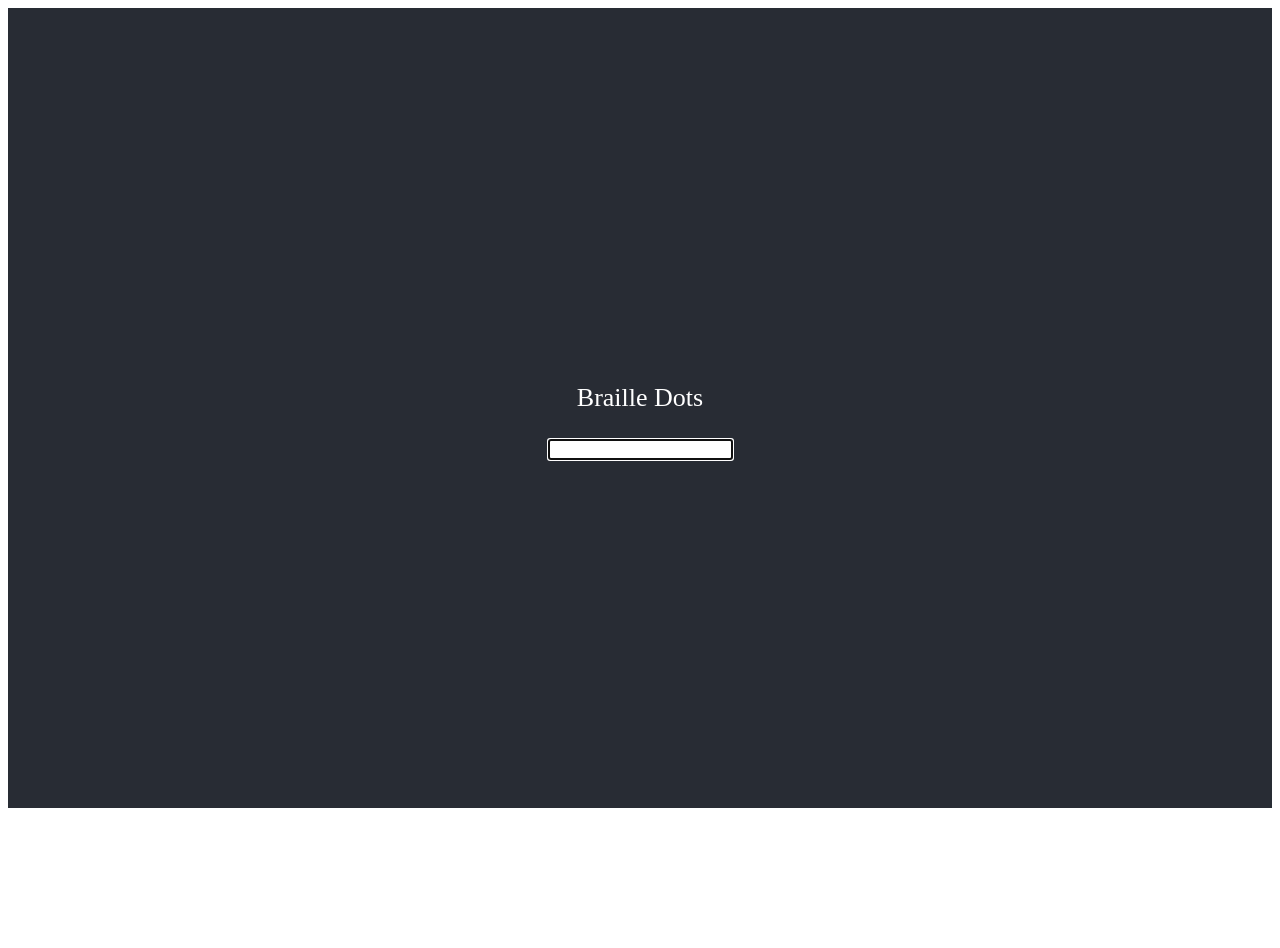
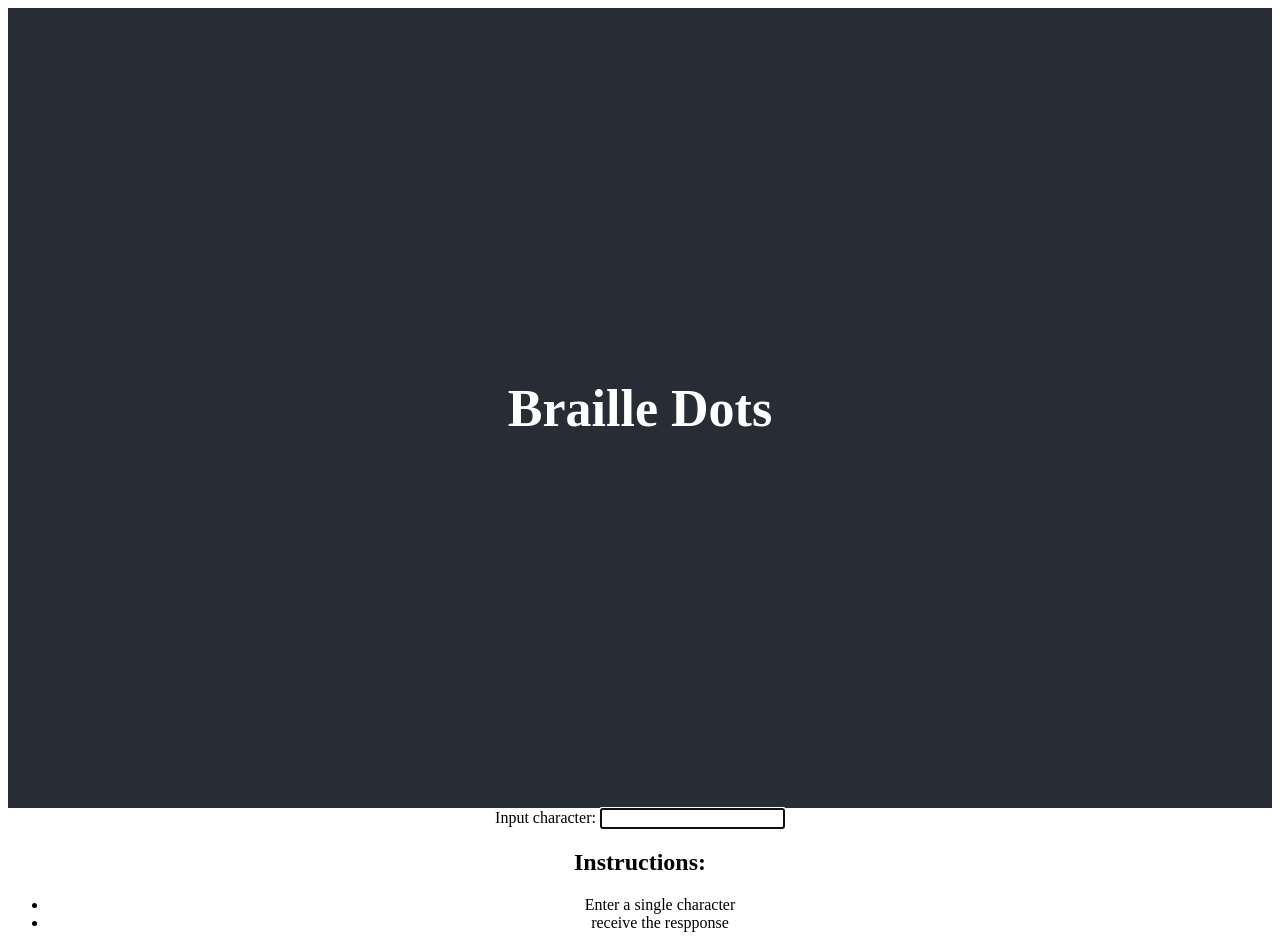
Before and after one commit to renanfpina/braille-dots, a React (Create React App) app: page / in a window 1280 px wide. Before the commit the page ends 816 px from the top, so only its background shows below. Built offline with nearby package versions, Linux system fonts and the light colour scheme.

Commit message:
Adding more elements, properties and events

```diff
--- a/src/App.tsx
+++ b/src/App.tsx
@@ -6,9 +6,18 @@ const App = () => {
   return (
     <div className="App">
       <header className="App-header">
-        <p>Braille Dots</p>
-        <InputCharacter />
+        <h1>Braille Dots</h1>
       </header>
+      <main>
+      <InputCharacter />
+      </main>
+      <footer>
+        <h2>Instructions:</h2>
+        <ul>
+          <li>Enter a single character</li>
+          <li>receive the respponse</li>
+        </ul>
+      </footer>
     </div>
   )
 }
--- a/src/components/InputCharacter/InputCharacter.tsx
+++ b/src/components/InputCharacter/InputCharacter.tsx
@@ -1,7 +1,24 @@
 import React from 'react'
 
 const InputCharacter = () => {
-  return <input type="text" autoFocus />
+  const handleOnChange = (event: any) => {
+    event.target.select()
+    alert('Entrou na função ' + event.target.value)
+  }
+
+  return (
+    <>
+      <label htmlFor="character">Input character: </label>
+      <input
+        type="text"
+        id="character"
+        name="character"
+        autoFocus
+        maxLength={1}
+        onChange={handleOnChange}
+      />
+    </>
+  )
 }
 
 export default InputCharacter
```
